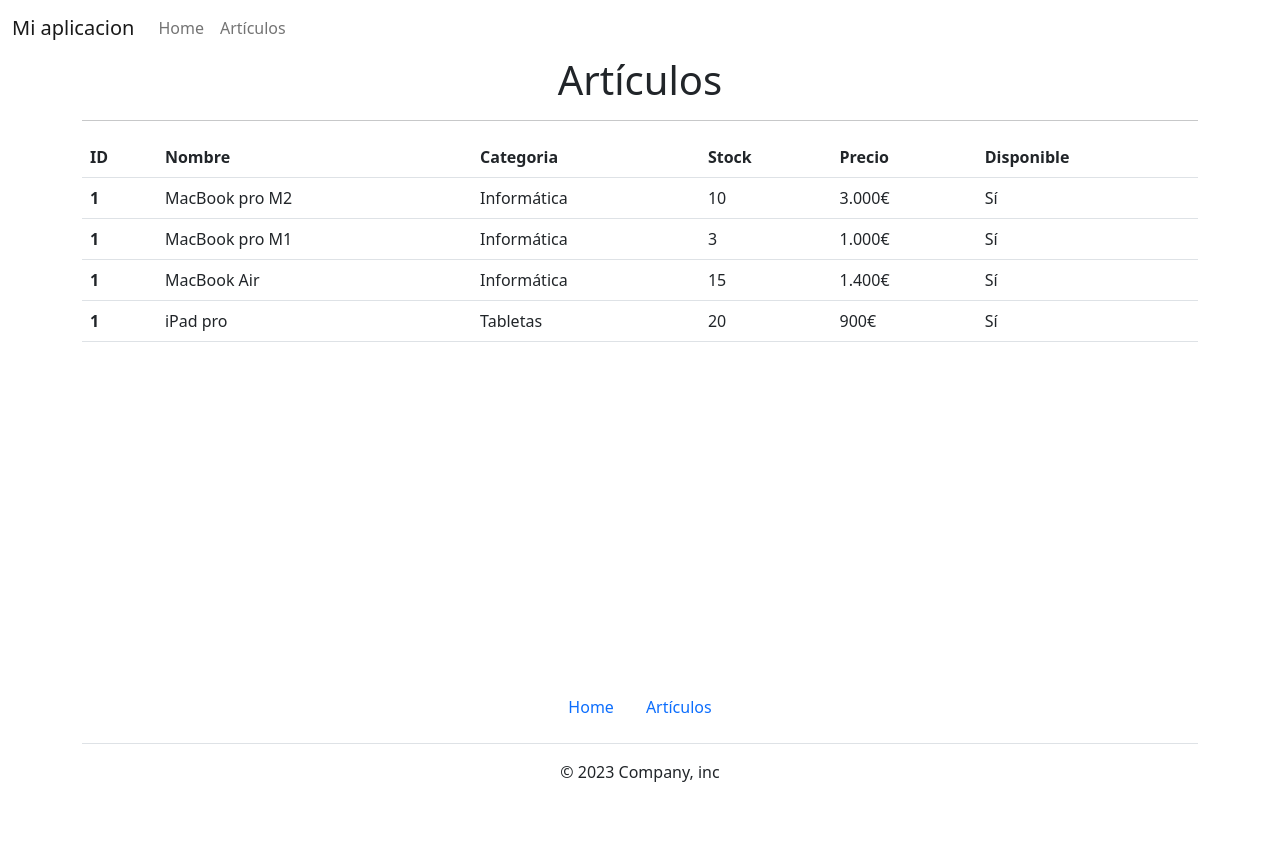
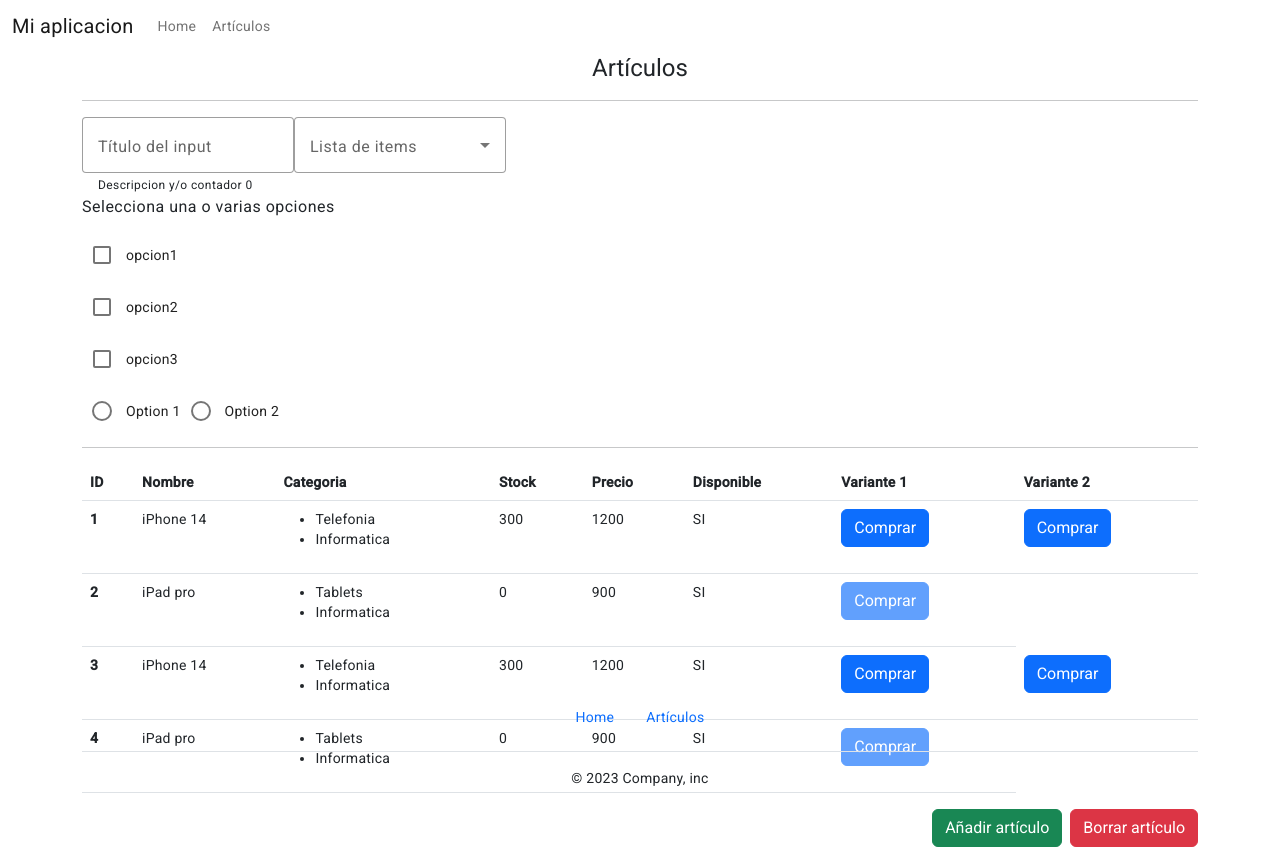
Before and after one commit to SrDmitrovSolvam/AngularEjemplos2, an Angular app: page /articulos in a window 1280 px wide. Before the commit the page ends 800 px from the top, so only its background shows below. Built offline with nearby package versions, Linux system fonts and the light colour scheme.

Commit message:
Formularios comenzados

```diff
--- a/angular.json
+++ b/angular.json
@@ -31,6 +31,7 @@
               "src/assets"
             ],
             "styles": [
+              "@angular/material/prebuilt-themes/deeppurple-amber.css",
               "./node_modules/bootstrap/dist/css/bootstrap.css",
               "src/styles.scss"
             ],
@@ -102,6 +103,7 @@
               "src/assets"
             ],
             "styles": [
+              "@angular/material/prebuilt-themes/deeppurple-amber.css",
               "src/styles.scss"
             ],
             "scripts": []
--- a/package.json
+++ b/package.json
@@ -11,14 +11,17 @@
   "private": true,
   "dependencies": {
     "@angular/animations": "^15.1.2",
+    "@angular/cdk": "^15.1.2",
     "@angular/common": "^15.1.2",
     "@angular/compiler": "^15.1.2",
     "@angular/core": "^15.1.2",
     "@angular/forms": "^15.1.2",
+    "@angular/material": "^15.1.2",
     "@angular/platform-browser": "^15.1.2",
     "@angular/platform-browser-dynamic": "^15.1.2",
     "@angular/router": "^15.1.2",
     "bootstrap": "^5.2.3",
+    "bootstrap-icons": "^1.10.3",
     "rxjs": "~7.5.0",
     "tslib": "^2.3.0",
     "zone.js": "~0.11.4"
--- a/src/app/models/Articulos.ts
+++ b/src/app/models/Articulos.ts
@@ -8,6 +8,7 @@
 
 
   constructor(nombre: string, categorias: string[], stock: number, precio: number, disponible: boolean) {
+
     this._nombre = nombre;
     this._categorias = categorias;
     this._stock = stock;
--- a/src/app/pages/articulos/articulos.component.html
+++ b/src/app/pages/articulos/articulos.component.html
@@ -2,6 +2,55 @@
   <h1 class="text-center">Artículos</h1>
   <hr>
 
+  <!--FORMULARIO-->
+  <div>
+    <!--Texto-->
+    <mat-form-field appearance="outline">
+      <!--Label-->
+      <mat-label>Título del input</mat-label>
+      <!--Input con placeholder e id (#)-->
+      <input matInput placeholder="Esto es un material input" maxlength="15" #input>
+      <!--Pista del input y contador-->
+      <mat-hint>Descripcion y/o contador {{input.value.length}}</mat-hint>
+      <!--Validacion-->
+      <mat-error>EL texto introducido no es correcto</mat-error>
+    </mat-form-field>
+
+    <!--Option-->
+    <mat-form-field appearance="outline">
+      <!--Label-->
+      <mat-label>Lista de items</mat-label>
+      <!--Campo de lista desplegable - se puede hacer multiple-->
+      <mat-select multiple>
+        <!--Un bucle genera la lista y el value permite mostrarlo después de seleccionarlo-->
+        <mat-option *ngFor="let cat of categoriasLista" [value]="cat">{{cat}}</mat-option>
+      </mat-select>
+    </mat-form-field>
+
+    <!--Checklist-->
+    <section>
+      <h4>Selecciona una o varias opciones</h4>
+      <p>
+        <mat-checkbox>opcion1</mat-checkbox>
+      </p>
+      <p>
+        <mat-checkbox >opcion2</mat-checkbox>
+      </p>
+      <p>
+        <mat-checkbox >opcion3</mat-checkbox>
+      </p>
+    </section>
+
+    <!--Radio Button-->
+    <mat-radio-group aria-label="Selecciona una opcion">
+      <mat-radio-button value="1">Option 1</mat-radio-button>
+      <mat-radio-button value="2">Option 2</mat-radio-button>
+    </mat-radio-group>
+
+
+  </div>
+
+  <hr>
   <!--Tabla de artículos-->
   <table class="table">
     <!--Nombres de columna-->
@@ -13,20 +62,46 @@
       <th scope="col">Stock</th>
       <th scope="col">Precio</th>
       <th scope="col">Disponible</th>
+      <th scope="col">Variante 1</th>
+      <th scope="col">Variante 2</th>
     </tr>
     </thead>
 
     <!--Filas de datos-->
+    <!--Se utiliza la directiva ngFor-->
     <tbody>
-    <tr>
-      <th scope="row">1</th>
-      <td>MacBook pro M2</td>
-      <td>Informática</td>
-      <td>10</td>
-      <td>3.000€</td>
-      <td>Sí</td>
+    <tr *ngFor="let articulo of articulosLista; let id = index">
+      <th scope="row" [id]="id">{{id+1}}</th>
+      <td>{{articulo.nombre}}</td>
+      <!--<td>{{articulo.categorias}}</td>-->
+      <!--Esto crea una lista no numerada dentro del la columna Categoria-->
+      <td>
+        <ul>
+          <li *ngFor="let categoria of articulo.categorias">
+            <!--Esta variable está declarada justo arriba...-->
+            {{categoria}}
+          </li>
+        </ul>
+      </td>
+      <td>{{articulo.stock}}</td>
+      <td>{{articulo.precio}}</td>
+      <!--Switch-->
+      <td [ngSwitch]="articulo.disponible">
+        <p *ngSwitchCase="true">SI</p>
+        <p *ngSwitchCase="false">NO</p>
+        <p *ngSwitchDefault>Default</p>
+      </td>
+      <!--Modo 1 - Condición que solo mostrará el boton si el stock es mayor que 0-->
+      <td *ngIf="articulo.stock > 0">
+        <button class="btn btn-primary" type="button">Comprar</button>
+      </td>
+      <!--Modo 2 - Utilizando lógica de programacion-->
+      <td>
+        <button class="btn btn-primary" type="button" [disabled]="articulo.stock <= 0">Comprar</button>
+      </td>
     </tr>
-    <tr>
+
+    <!--<tr>
       <th scope="row">1</th>
       <td>MacBook pro M1</td>
       <td>Informática</td>
@@ -49,11 +124,17 @@
       <td>20</td>
       <td>900€</td>
       <td>Sí</td>
-    </tr>
+    </tr>-->
 
 
     </tbody>
   </table>
 
+  <!--Botones de actualizar lista-->
+  <div class="d-grid gap-2 d-md-flex justify-content-md-end mb-4">
+    <button type="button" class="btn btn-success" (click)="addArticulo()">Añadir artículo</button>
+    <button type="button" class="btn btn-danger" (click)="removeArticulo()">Borrar artículo</button>
+  </div>
+
 
 </div>
--- a/src/app/pages/articulos/articulos.component.ts
+++ b/src/app/pages/articulos/articulos.component.ts
@@ -9,6 +9,7 @@
 export class ArticulosComponent implements OnInit {
 
   articulosLista: Articulos[] = [];
+  categoriasLista = ['Consolas', 'Portátiles', 'Informática', 'Tablets']
   constructor() { }
 
   ngOnInit(): void {
@@ -28,7 +29,7 @@
     const articulo2 = new Articulos(
       'iPad pro',
       ['Tablets','Informatica'],
-      150,
+      0,
       900,
       true
     );
@@ -42,4 +43,18 @@
     console.table(this.articulosLista);
   }
 
+  addArticulo():void {
+    const articuloNuevo = new Articulos(
+      'Nuevo',
+      ['nuevo'],
+      0,
+      400,
+      false
+    );
+    this.articulosLista.push(articuloNuevo);
+  }
+
+  removeArticulo(): void {
+    this.articulosLista.pop();
+  }
 }
--- a/src/index.html
+++ b/src/index.html
@@ -6,8 +6,11 @@
   <base href="/">
   <meta name="viewport" content="width=device-width, initial-scale=1">
   <link rel="icon" type="image/x-icon" href="favicon.ico">
+  <link rel="preconnect" href="https://fonts.gstatic.com">
+  <link href="https://fonts.googleapis.com/css2?family=Roboto:wght@300;400;500&display=swap" rel="stylesheet">
+  <link href="https://fonts.googleapis.com/icon?family=Material+Icons" rel="stylesheet">
 </head>
-<body>
+<body class="mat-typography">
   <app-root></app-root>
 </body>
 </html>
--- a/src/styles.scss
+++ b/src/styles.scss
@@ -1 +1,6 @@
 /* You can add global styles to this file, and also import other style files */
+
+
+
+html, body { height: 100%; }
+body { margin: 0; font-family: Roboto, "Helvetica Neue", sans-serif; }
```
Also changed, not shown: src/app/app.module.ts (+15 -1 lines), 1 other file (tests, documents, lock files or other folders).
